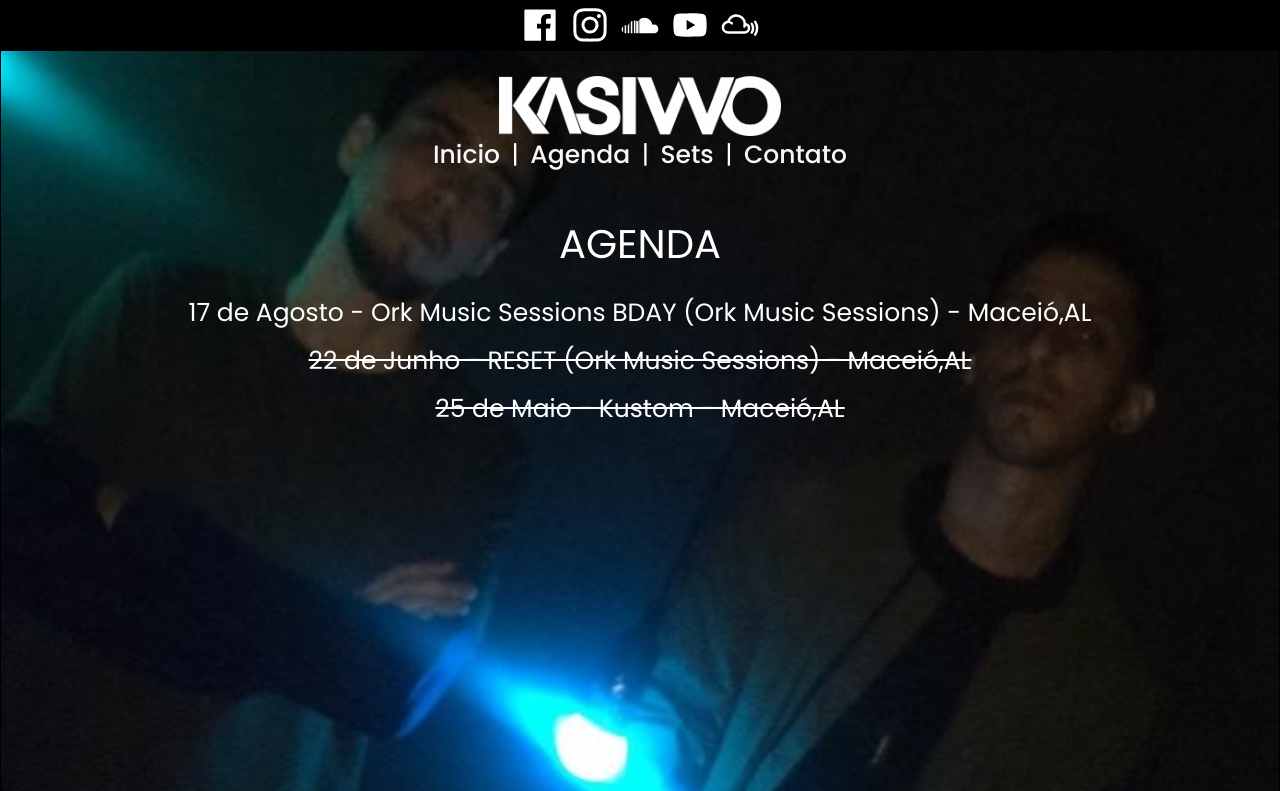
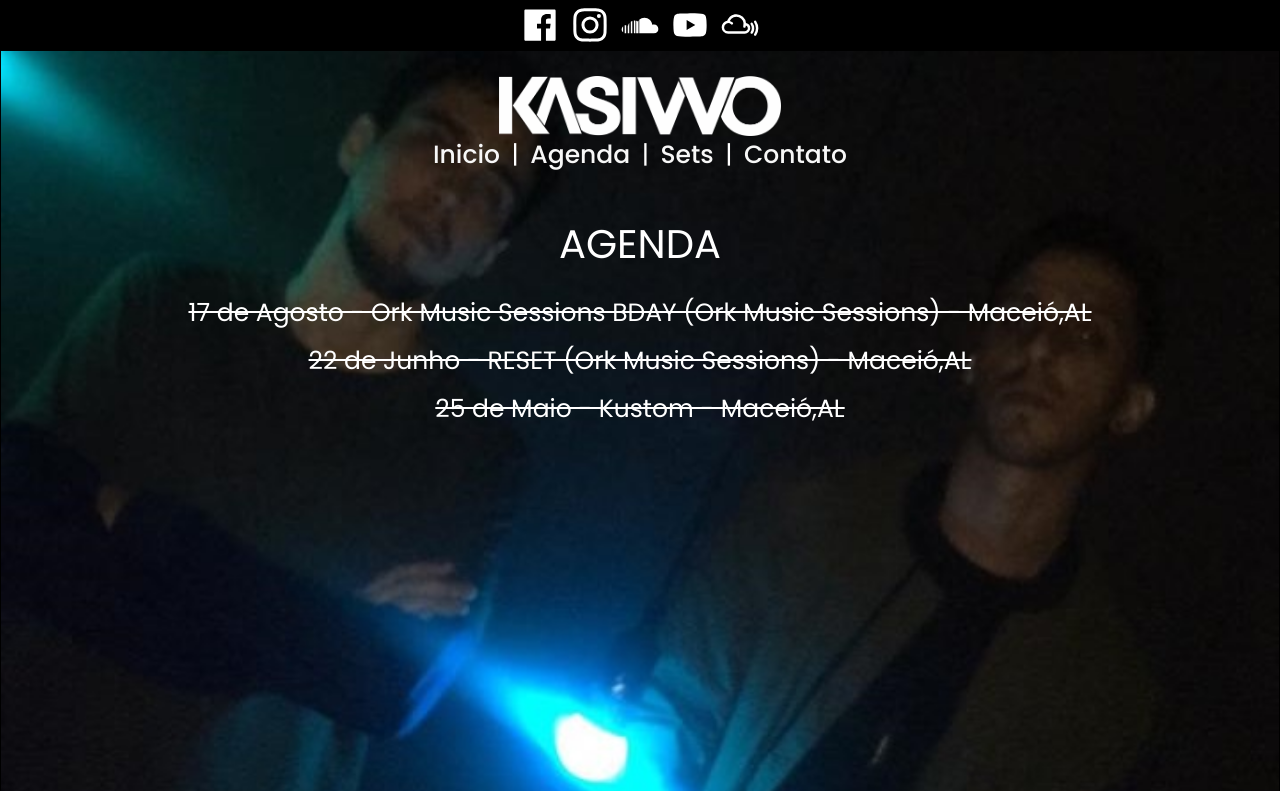
Before and after one commit to sauloiot/site-kasivvo, a React (Create React App) app: page /shows in a window 1280 px wide. Shown: the top 791 px of the page. Built offline with nearby package versions, Linux system fonts and the light colour scheme.

Commit message:
modificação agenda

```diff
--- a/src/components/Agenda/index.js
+++ b/src/components/Agenda/index.js
@@ -29,9 +29,9 @@
                   </text>
               </PagTitle>
                <Agenda>
-                   <div><text>
+                   <div><TextCortado>
                        17 de Agosto - Ork Music Sessions BDAY (Ork Music Sessions) - Maceió,AL
-                    </text></div>
+                       </TextCortado></div>
 
                     <div><TextCortado>
                     22 de Junho - RESET (Ork Music Sessions) - Maceió,AL
```
